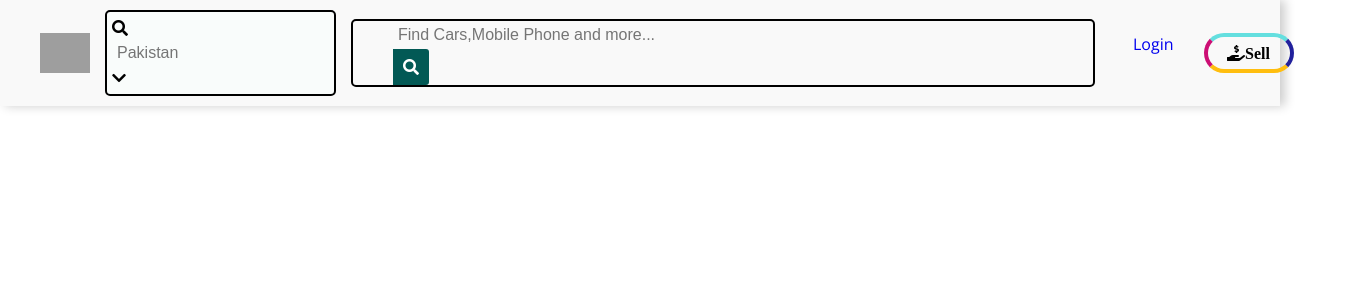
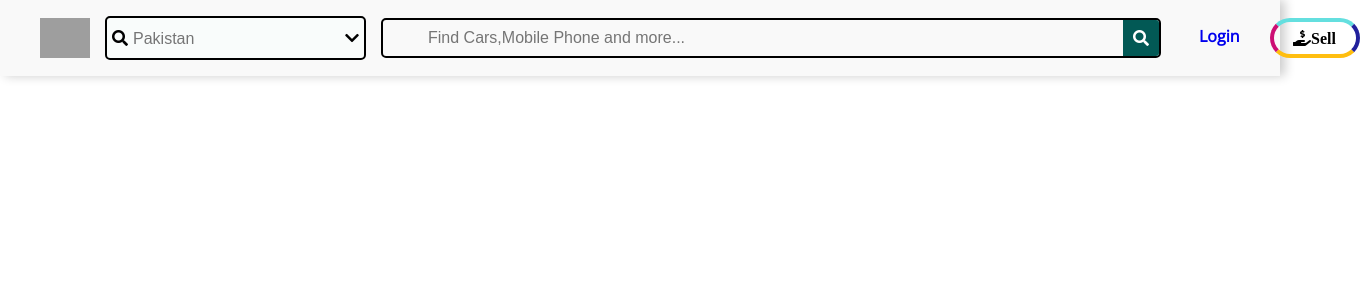
Before and after one commit to Shahzadrori/Olx-Clone, a React (Create React App) app: page / in a window 1280 px wide. Shown: the top 300 px of the page, 1368 px wide, since content can reach past the window. Built offline with nearby package versions, Linux system fonts and the light colour scheme; grey boxes are pictures that could not be loaded.

Commit message:
sytling the nav

```diff
--- a/src/Components/Navbar.jsx
+++ b/src/Components/Navbar.jsx
@@ -9,7 +9,7 @@ const Navbar=() => {
                 <div className='top'>
                 <img src='../olx.ico' id='image'/>
                     <div className='input-value'>
-                        <i className='fa fa-search'/>
+                        <i className='fa fa-search sear'/>
                         <input type='text' placeholder='Pakistan' id='search-country' />
                         <i className="fas fa-chevron-down"/>
                     </div>
--- a/src/Style/nav.css
+++ b/src/Style/nav.css
@@ -3,7 +3,7 @@ div.top{
     flex-direction: row;
     align-items: center;
     background-color:#f9f9f9;
-    width: 100%;
+    /* width: 100%;/ */
     box-shadow: 5px 0px 10px rgba(0, 0, 0, 0.2);
     padding: 10px;
     position: relative;
@@ -14,6 +14,7 @@ img{
     height: 40px;
 }
 .input-value{
+    display: flex;
     margin-left: 15px;
     background-color: #f9fcfb;
     border: 2px solid;
@@ -24,15 +25,21 @@ img{
     -ms-border-radius: 5px;
     -o-border-radius: 5px;
 }
+.input-value i{
+    margin-top: 7px;
+}
+
 .input-value input{
     border: none;
     outline: none;
     font-size: 1em;
     background-color: transparent;
     padding: 5px;
-
+    margin-top: 2px;
 }
 .search{
+    display: flex
+    ;
     border: 2px solid;
     padding-left: 40px;
     margin-left: 15px;
@@ -49,6 +56,8 @@ img{
     background-color: transparent;
     padding: 5px;
     width: 700px;
+    min-width: 100px;
+    position: relative;
 }
 .search i{
     padding: 10px;
@@ -64,9 +73,9 @@ img{
 }
 .button{
     width: 90px;
-    padding: 5px;
     text-align: center;
     margin-left: 30px;
+    padding: 5px;
     border-top: 4px  solid #64dfdf;
     border-right: 4px solid #21209c;
     border-bottom: 4px solid #ffbe0f;
@@ -77,6 +86,8 @@ img{
     -ms-border-radius: 30px;
     -o-border-radius: 30px;
 }
-.info a {
+ a {
+    font-weight: bold;
+    margin-top: 7px;
     text-decoration: none;
 }
```
